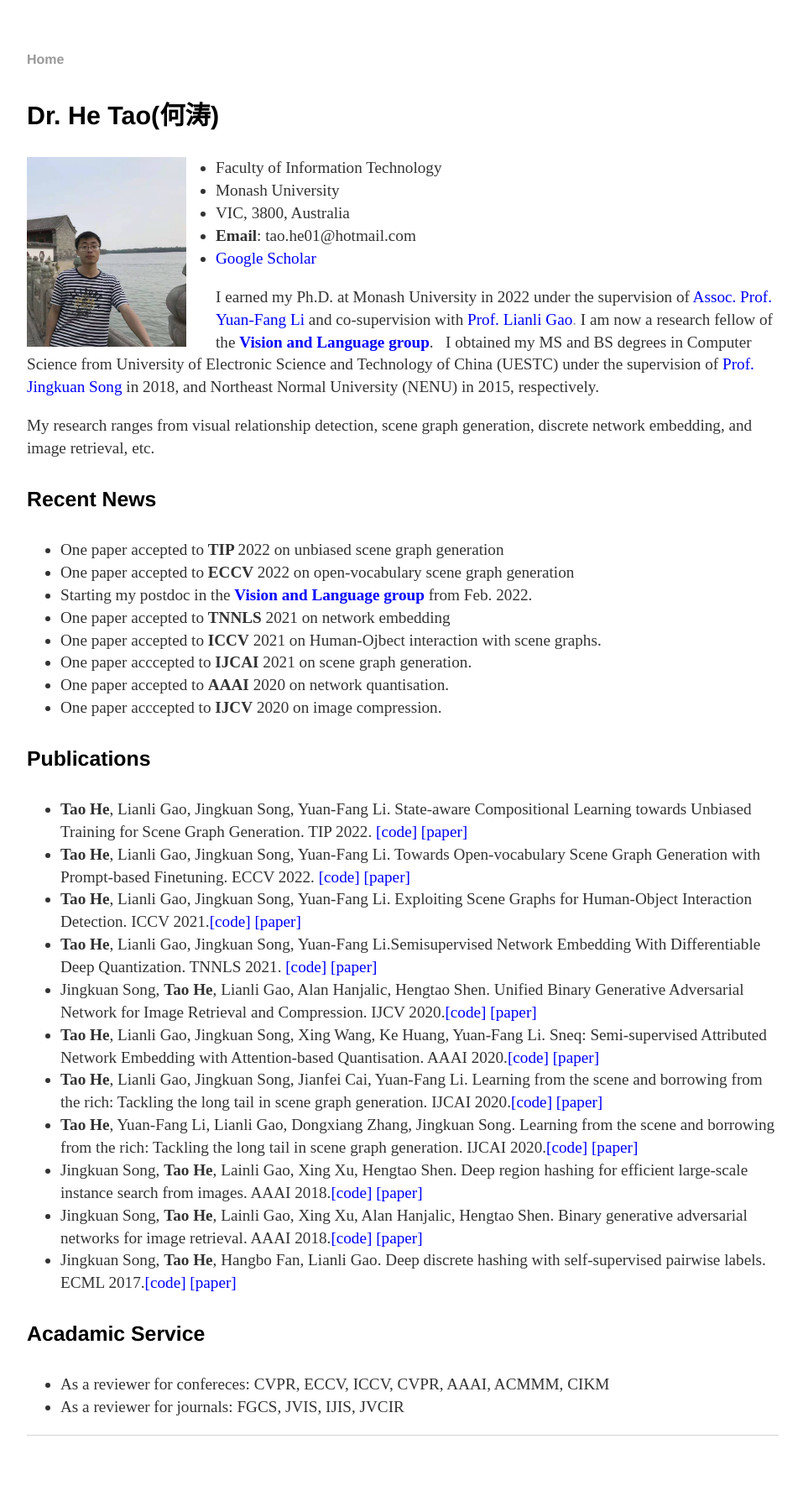
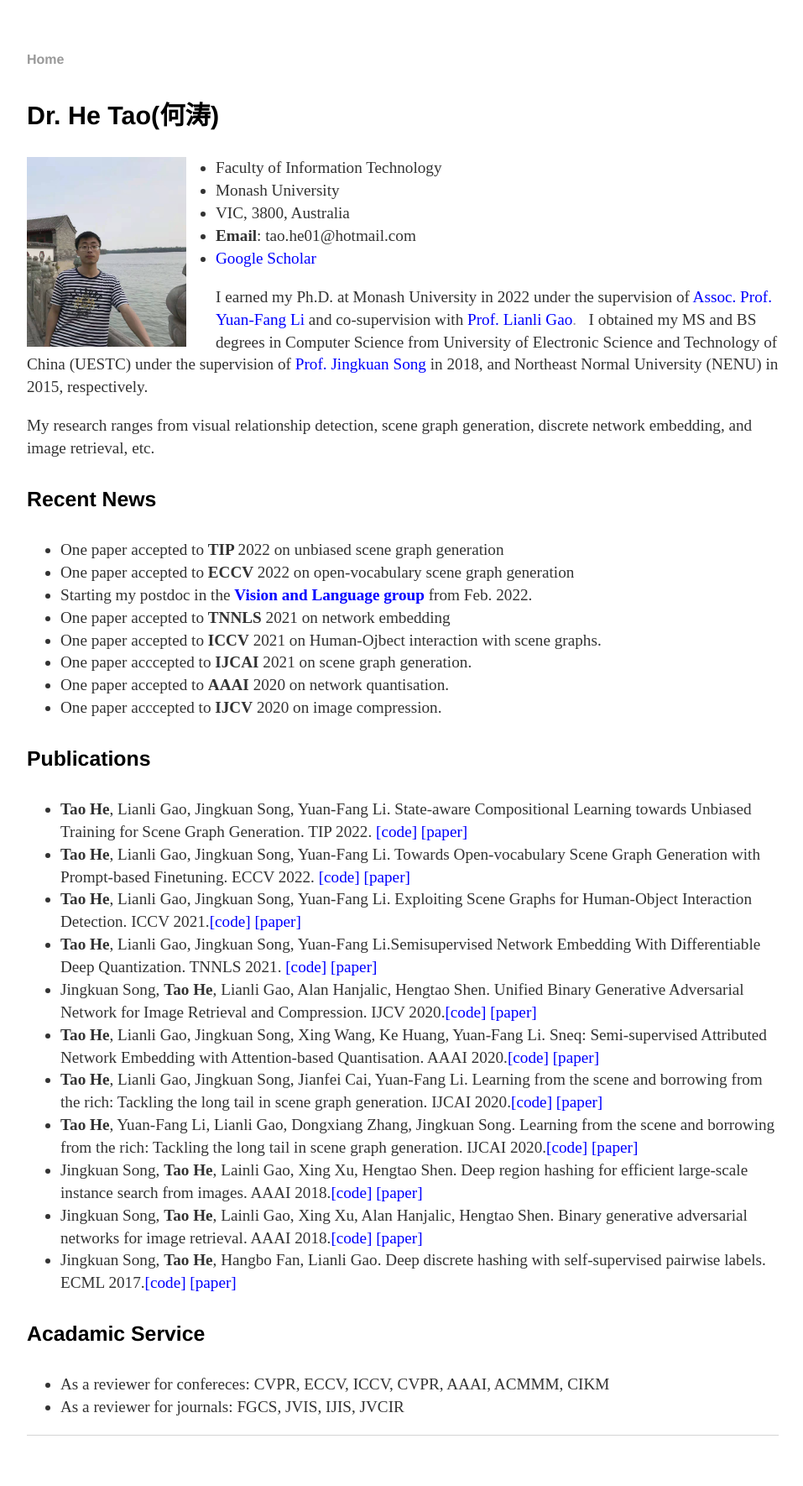
Before and after one commit to ht014/ht014.github.io, a Jekyll site: the page built from index.html, in a window 1280 px wide. Shown: the whole page at 84% size, without its empty margins (160-1117 px from the left). Built offline with Jekyll 4.4.1, drawn with Linux system fonts in a browser that asks for light colours.

Commit message:
Update index.html

```diff
--- a/index.html
+++ b/index.html
@@ -21,8 +21,7 @@ title: Tao He's Homepage
 
 	<p>I earned my Ph.D. at Monash University in 2022 under the supervision of
 		<a = href="https://users.monash.edu.au/~yli/"><font color="#0000ff">Assoc. Prof. Yuan-Fang Li</font></a>
-		and co-supervision with <a href="https://lianligao.github.io/"><font color="#0000ff">Prof. Lianli Gao</font>.</a> I am now a research fellow
-		of the <a = href="https://www.monash.edu/it/dsai/vision-language"><strong> <font color="#0000ff">Vision and Language group</font></strong></a>. &nbsp;
+		and co-supervision with <a href="https://lianligao.github.io/"><font color="#0000ff">Prof. Lianli Gao</font>.</a> &nbsp;
 	I obtained my MS and BS degrees in Computer Science from  University of Electronic Science and Technology of China (UESTC)  under the supervision of <a href="https://scholar.google.com.au/citations?user=F5Zy9V4AAAAJ&hl=en"><font color="#0000ff">Prof. Jingkuan Song</font></a> in 2018,  and Northeast Normal University (NENU) in 2015, respectively.  </p>
 	<p> My research ranges from visual relationship detection, scene graph generation, discrete network embedding, and image retrieval, etc.
 
```
